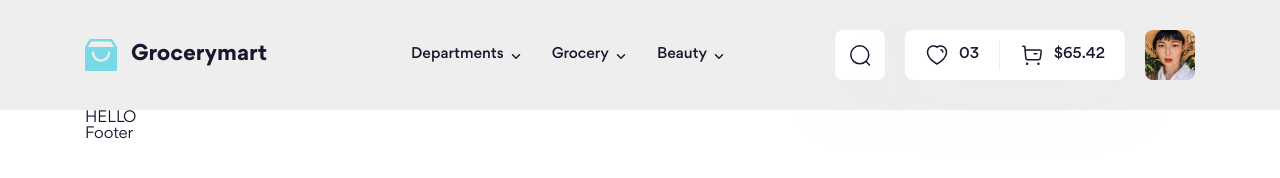
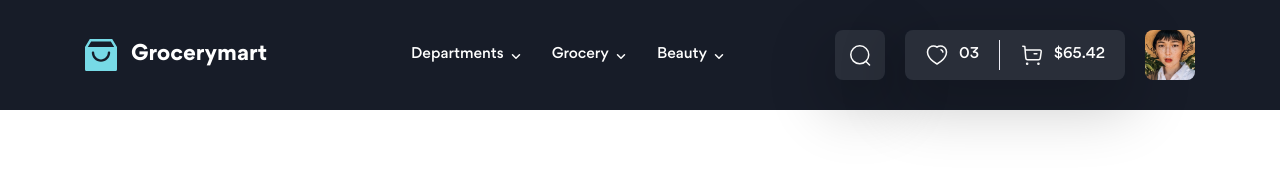
Before and after one commit to HieuYK/da-88, a website: page index.html in a window 1280 px wide. Drawn offline with Linux system fonts and the light colour scheme.

Commit message:
B61.8 - Cách làm giao diện có Dark mode

```diff
--- a/index.html
+++ b/index.html
@@ -1,5 +1,5 @@
 <!DOCTYPE html>
-<html lang="en">
+<html lang="en" class="dark">
   <head>
     <meta charset="UTF-8" />
     <meta name="viewport" content="width=device-width, initial-scale=1.0" />
--- a/scss/base/_base.scss
+++ b/scss/base/_base.scss
@@ -2,12 +2,6 @@
 ::before,
 ::after {
   box-sizing: border-box;
-}
-
-:root {
-  --text-color: #1a162e;
-  --icon-color: brightness(0) saturate(100%) invert(8%) sepia(10%)
-    saturate(4042%) hue-rotate(212deg) brightness(90%) contrast(95%);
 }
 
 html {
--- a/scss/layout/_header.scss
+++ b/scss/layout/_header.scss
@@ -3,7 +3,7 @@
   align-items: center;
 }
 .header {
-  background: #eee;
+  background: var(--header-bg-color);
 }
 
 .top-bar {
@@ -43,8 +43,8 @@
     height: 50px;
 
     border-radius: 8px;
-    background: #fff;
-    box-shadow: 0px 20px 60px 10px rgba(237, 237, 246, 0.2);
+    background: var(--top-act-group-bg-color);
+    box-shadow: 0px 20px 60px 10px var(--top-act-group-shadow);
   }
 
   &__group--single &__btn {
@@ -67,7 +67,7 @@
   &__separate {
     width: 1px;
     height: 30px;
-    background: #ededf6;
+    background: var(--top-act-group-separate);
   }
 
   &__avatar {
--- a/scss/main.scss
+++ b/scss/main.scss
@@ -1,3 +1,4 @@
 @use "./base";
+@use "./theme";
 @use "./layout";
 @use "./components";
--- /dev/null
+++ b/scss/theme/_dark.scss
@@ -0,0 +1,10 @@
+html.dark {
+  --text-color: #fff;
+  --icon-color: brightness(0) saturate(100%) invert(100%) sepia(0%)
+    saturate(7482%) hue-rotate(72deg) brightness(99%) contrast(99%);
+
+  --header-bg-color: #171c28;
+  --top-act-group-bg-color: #292e39;
+  --top-act-group-shadow: rgba(0, 0, 0, 0.2);
+  --top-act-group-separate: #ededf6;
+}
--- /dev/null
+++ b/scss/theme/_index.scss
@@ -0,0 +1,2 @@
+@forward "./light";
+@forward "./dark";
--- /dev/null
+++ b/scss/theme/_light.scss
@@ -0,0 +1,11 @@
+//html để :root cũng được
+html {
+  --text-color: #1a162e;
+  --icon-color: brightness(0) saturate(100%) invert(8%) sepia(10%)
+    saturate(4042%) hue-rotate(212deg) brightness(90%) contrast(95%);
+
+  --header-bg-color: #eee;
+  --top-act-group-bg-color: #fff;
+  --top-act-group-shadow: rgba(237, 237, 246, 0.2);
+  --top-act-group-separate: #ededf6;
+}
```
Also changed, not shown: assets/css/main.css, 1 other file.
